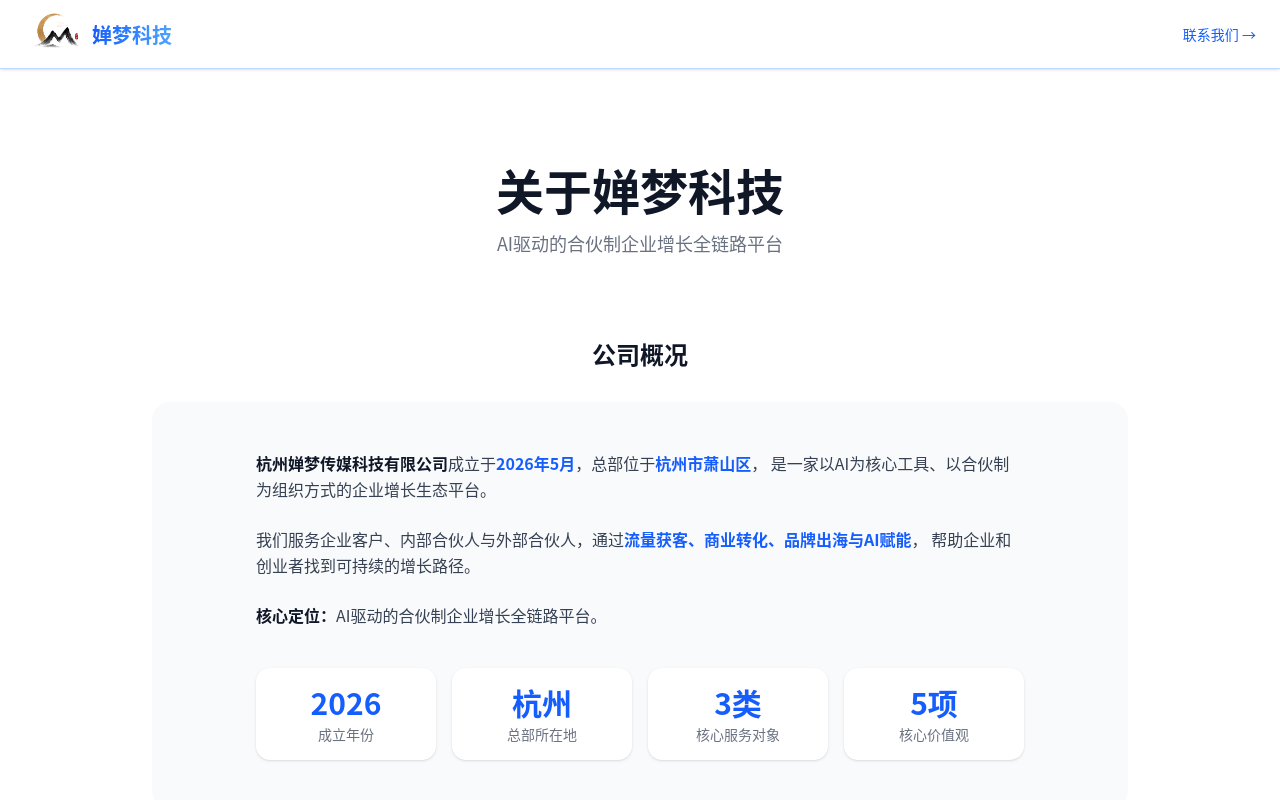
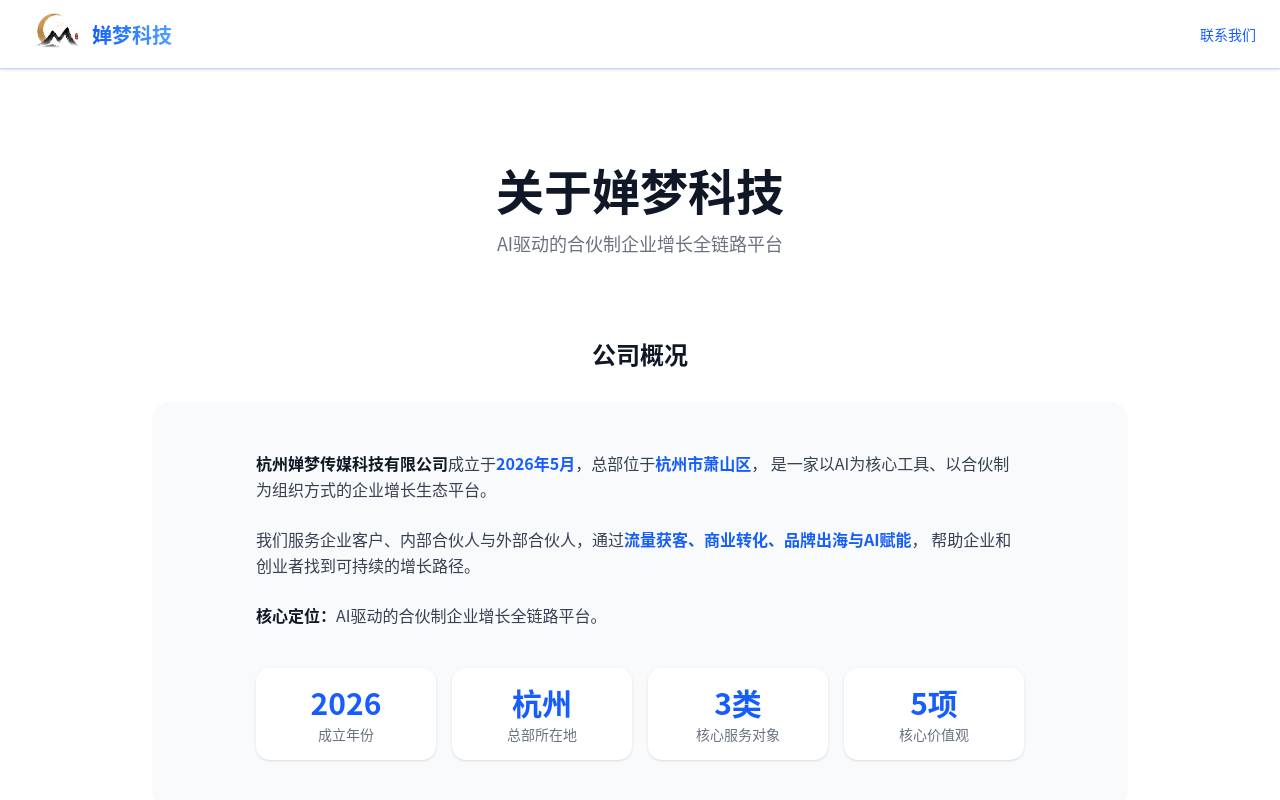
Before and after one commit to 20020107-1/chanmeng-website, a Next.js app: page /about in a window 1280 px wide. Shown: the top 800 px of the page. Built offline with nearby package versions, Linux system fonts and the light colour scheme.

Commit message:
style:remove-link-arrows

```diff
--- a/src/app/about/page.tsx
+++ b/src/app/about/page.tsx
@@ -57,7 +57,7 @@ export default function AboutPage() {
             <BrandName />
           </Link>
           <Link href="/#contact" className="text-sm text-blue-600 hover:text-blue-700 font-medium transition-colors">
-            联系我们 →
+            联系我们
           </Link>
         </div>
       </nav>
--- a/src/app/home-content.tsx
+++ b/src/app/home-content.tsx
@@ -472,7 +472,7 @@ export default function HomeContent() {
           </div>
           <div className="mt-10 text-center">
             <Link href="/about" className="inline-flex items-center gap-1 text-blue-600 hover:text-blue-700 font-medium text-sm transition-colors">
-              了解更多 →</Link>
+              了解更多</Link>
           </div>
         </div>
       </section>
@@ -501,7 +501,7 @@ export default function HomeContent() {
           </div>
           <div className="mt-10 text-center">
             <Link href="/services" className="inline-flex items-center gap-1 text-blue-600 hover:text-blue-700 font-medium text-sm transition-colors">
-              查看全部服务 →</Link>
+              查看全部服务</Link>
           </div>
         </div>
       </section>
@@ -526,7 +526,7 @@ export default function HomeContent() {
           </div>
           <div className="mt-10 text-center">
             <Link href="/solutions" className="inline-flex items-center gap-1 text-blue-600 hover:text-blue-700 font-medium text-sm transition-colors">
-              查看全部方案 →</Link>
+              查看全部方案</Link>
           </div>
         </div>
       </section>
@@ -546,7 +546,7 @@ export default function HomeContent() {
               </p>
               <Link href="/partner"
                 className="inline-block px-8 py-3.5 rounded-full bg-gradient-to-r from-amber-500 to-orange-500 hover:from-amber-400 hover:to-orange-400 text-white font-semibold shadow-lg shadow-amber-500/25 transition-all">
-                了解合作详情 →
+                了解合作详情
               </Link>
               <p className="text-gray-400 text-xs mt-4">* 合作有风险，加入前请充分了解合作条款</p>
             </div>
--- a/src/app/partner/page.tsx
+++ b/src/app/partner/page.tsx
@@ -105,7 +105,7 @@ export default function PartnerPage() {
             </p>
             <div className="text-center">
               <Link href="/contact" className="inline-block px-8 py-3.5 rounded-full bg-gradient-to-r from-blue-500 to-blue-600 hover:from-blue-400 hover:to-blue-500 text-white font-semibold shadow-lg shadow-blue-500/25 transition-all">
-                提交合作申请 →
+                提交合作申请
               </Link>
             </div>
             <p className="text-center text-gray-400 text-xs mt-6">
--- a/src/app/privacy/page.tsx
+++ b/src/app/privacy/page.tsx
@@ -87,7 +87,7 @@ export default function PrivacyPage() {
             <BrandName />
           </Link>
           <Link href="/#contact" className="text-sm text-blue-600 hover:text-blue-700 font-medium transition-colors">
-            联系我们 →
+            联系我们
           </Link>
         </div>
       </nav>
--- a/src/app/services/page.tsx
+++ b/src/app/services/page.tsx
@@ -131,7 +131,7 @@ export default function ServicesPage() {
             <h2 className="text-2xl font-bold text-gray-900 mb-3">需要定制化服务方案？</h2>
             <p className="text-gray-600 mb-6">点击下方按钮，告诉我们您的需求，我们将为您匹配最合适的方案。</p>
             <Link href="/contact" className="inline-block px-8 py-3.5 rounded-full bg-gradient-to-r from-blue-500 to-blue-600 hover:from-blue-400 hover:to-blue-500 text-white font-semibold shadow-lg shadow-blue-500/25 transition-all">
-              联系我们 →
+              联系我们
             </Link>
           </div>
         </section>
--- a/src/app/solutions/page.tsx
+++ b/src/app/solutions/page.tsx
@@ -107,7 +107,7 @@ export default function SolutionsPage() {
             <h2 className="text-2xl font-bold text-gray-900 mb-3">您的企业属于哪个行业？</h2>
             <p className="text-gray-600 mb-6">联系我们，免费获取针对您行业的定制化增长方案建议。</p>
             <Link href="/contact" className="inline-block px-8 py-3.5 rounded-full bg-gradient-to-r from-blue-500 to-blue-600 hover:from-blue-400 hover:to-blue-500 text-white font-semibold shadow-lg shadow-blue-500/25 transition-all">
-              获取方案 →
+              获取方案
             </Link>
           </div>
         </section>
--- a/src/app/terms/page.tsx
+++ b/src/app/terms/page.tsx
@@ -80,7 +80,7 @@ export default function TermsPage() {
             <BrandName />
           </Link>
           <Link href="/#contact" className="text-sm text-blue-600 hover:text-blue-700 font-medium transition-colors">
-            联系我们 →
+            联系我们
           </Link>
         </div>
       </nav>
--- a/src/components/footer.tsx
+++ b/src/components/footer.tsx
@@ -87,7 +87,7 @@ export default function Footer() {
             </ul>
             <div className="mt-6">
               <Link href="/contact" className="inline-block px-4 py-2 rounded-full bg-blue-600 text-white text-xs font-medium hover:bg-blue-500 transition-colors">
-                预约咨询 →
+                预约咨询
               </Link>
             </div>
           </FadeInView>
--- a/src/components/partner-links.tsx
+++ b/src/components/partner-links.tsx
@@ -107,7 +107,6 @@ export default function PartnerLinks() {
             <a href="#contact" className="text-blue-500 hover:text-blue-600 font-medium text-sm underline underline-offset-2 transition-colors">
               联系我们
             </a>
-            <span className="text-blue-300">→</span>
           </div>
         </motion.div>
       </div>
```
